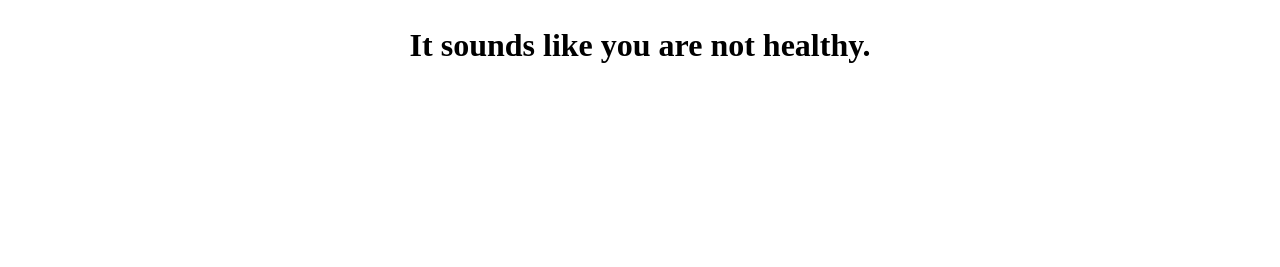
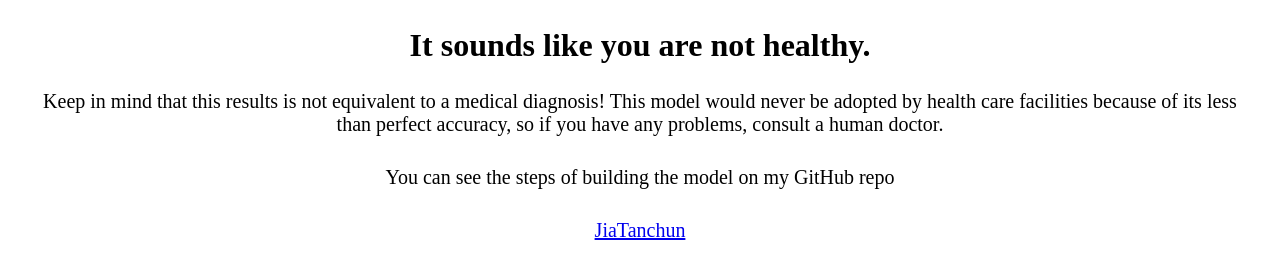
Before and after one commit to JiaTanchun/HeartDieaseWebsite, a Flask app: template templates/prediction_1.html in a window 1280 px wide. Shown: the part 950-1217 px from the top of the page. Before the commit the page ends 1013 px from the top, so only its background shows below. Run offline with Flask 3, Linux system fonts and the light colour scheme; the template is opened without the code that fills it, so the values that code supplies are empty; parts of the project's set-up code (start-up, migrations or seed data) failed here and were passed over.

Commit message:
add link and disclaimer

```diff
--- a/app.py
+++ b/app.py
@@ -6,7 +6,7 @@ from sklearn.preprocessing import StandardScaler
 
 app = Flask(__name__)
 
-train_dataset = pd.read_csv('data/cleaned_heartdisease_data.csv')
+train_dataset = pd.read_csv('data/train_data.csv')
 X_train = train_dataset.iloc[:, 0:-1].values
 y_train = train_dataset.iloc[:, -1].values
 
--- a/templates/prediction_1.html
+++ b/templates/prediction_1.html
@@ -7,7 +7,14 @@
 </head>
 <body>
     <img src="static/Prediction_1.jpg" alt="Unhealthy Image">
-    <p >The probability that you will have heart disease is <span class="bold-text">{{ probability|round(2) }}</span>.</p>
+    <p >The probability that you will have heart disease is <span class="bold-text">{{ probability*100|round(2) }}%</span>.</p>
     <h1>It sounds like you are not healthy.</h1>
+    <p>Keep in mind that this results is not equivalent to a medical diagnosis! This model would never be adopted by health care facilities because of its less than perfect accuracy, so if you have any problems, consult a human doctor.</p>
+
 </body>
+<footer>
+  <p>You can see the steps of building the model on my GitHub repo</p>
+  <p><a href="https://github.com/JiaTanchun/HeartDieaseWebsite">JiaTanchun</a></p>
+</footer>
+
 </html>
```
Also changed, not shown: templates/prediction_0.html (+7 -1 lines).
